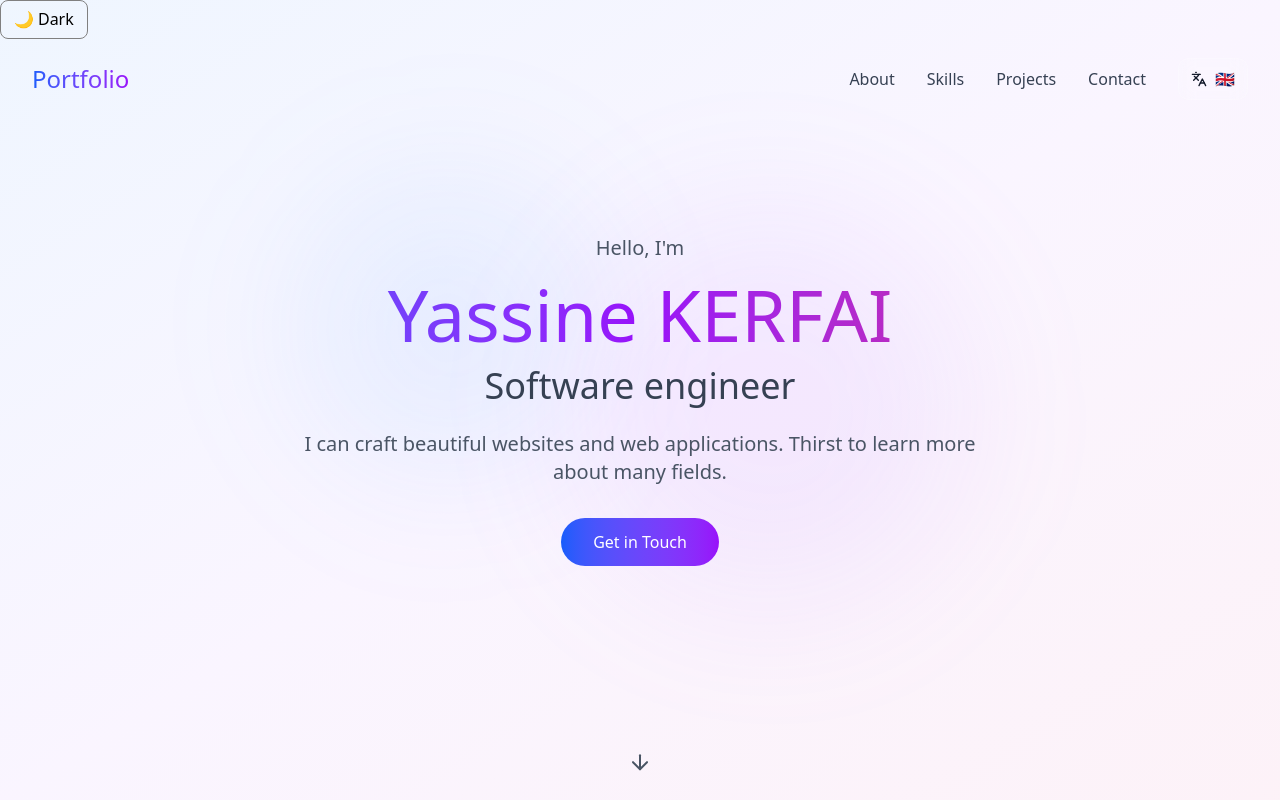
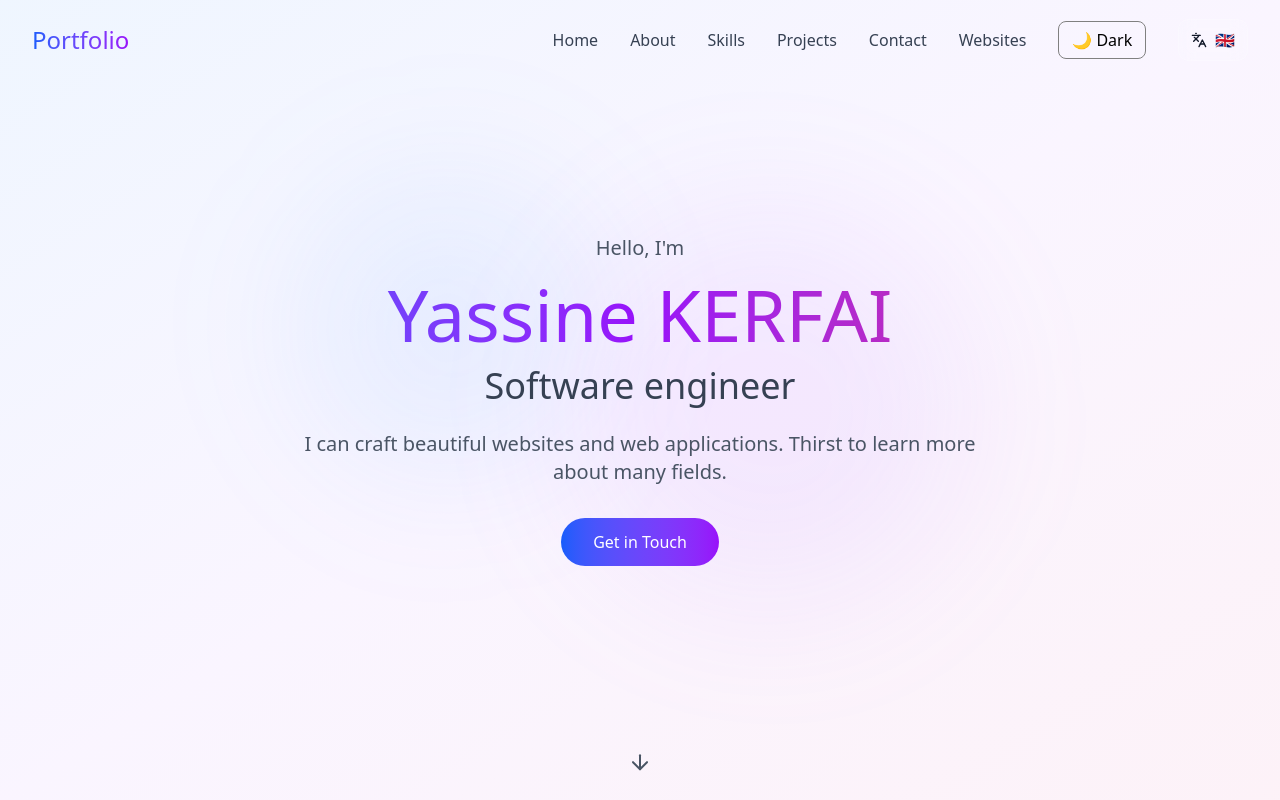
Before and after one commit to kerfaiyass54/portfolio-react-kerfaiyassine-26, a React (Vite) app: page / in a window 1280 px wide. Shown: the top 800 px of the page. Built offline with nearby package versions, Linux system fonts and the light colour scheme.

Commit message:
updated navgation bar

```diff
--- a/src/components/Footer.tsx
+++ b/src/components/Footer.tsx
@@ -14,6 +14,7 @@ export const Footer: React.FC = () => {
 
   return (
     <footer
+        id="websites"
       className="py-8 bg-white dark:bg-gray-900 border-t border-gray-200 dark:border-gray-800"
       dir={language === 'ar' ? 'rtl' : 'ltr'}
     >
--- a/src/components/Hero.tsx
+++ b/src/components/Hero.tsx
@@ -12,6 +12,7 @@ export const Hero: React.FC = () => {
 
   return (
     <section
+        id="home"
       className="min-h-screen flex items-center justify-center relative overflow-hidden bg-gradient-to-br from-blue-50 via-purple-50 to-pink-50 dark:from-gray-900 dark:via-purple-900/20 dark:to-blue-900/20"
       dir={language === 'ar' ? 'rtl' : 'ltr'}
     >
--- a/src/components/Navigation.tsx
+++ b/src/components/Navigation.tsx
@@ -34,11 +34,12 @@ export const Navigation: React.FC = () => {
   };
 
   const navItems = [
+      { label: t.nav.home, id: 'home' },
     { label: t.nav.about, id: 'about' },
     { label: t.nav.skills, id: 'skills' },
     { label: t.nav.projects, id: 'projects' },
     { label: t.nav.contact, id: 'contact' },
-
+      { label: t.nav.websites, id: 'websites' },
   ];
 
   return (
@@ -48,20 +49,9 @@ export const Navigation: React.FC = () => {
       }`}
       dir={language === 'ar' ? 'rtl' : 'ltr'}
     >
-        <button
-            onClick={() => setDarkMode(!darkMode)}
-            style={{
-                background: "none",
-                border: "1px solid gray",
-                borderRadius: "8px",
-                padding: "0.4rem 0.8rem",
-                cursor: "pointer",
-                color: darkMode ? "white" : "black",
-            }}
-        >
-            {darkMode ? "☀️ Light" : "🌙 Dark"}
-        </button>
+
       <div className="container mx-auto px-4 sm:px-6 lg:px-8">
+
         <div className="flex items-center justify-between h-16 sm:h-20">
           <motion.div
             initial={{ opacity: 0, x: -20 }}
@@ -86,6 +76,19 @@ export const Navigation: React.FC = () => {
                 <span className="absolute bottom-0 left-0 w-0 h-0.5 bg-blue-600 group-hover:w-full transition-all duration-300"></span>
               </motion.button>
             ))}
+              <button
+                  onClick={() => setDarkMode(!darkMode)}
+                  style={{
+                      background: "none",
+                      border: "1px solid gray",
+                      borderRadius: "8px",
+                      padding: "0.4rem 0.8rem",
+                      cursor: "pointer",
+                      color: darkMode ? "white" : "black",
+                  }}
+              >
+                  {darkMode ? "☀️ Light" : "🌙 Dark"}
+              </button>
             <LanguageSwitcher />
           </div>
 
```
